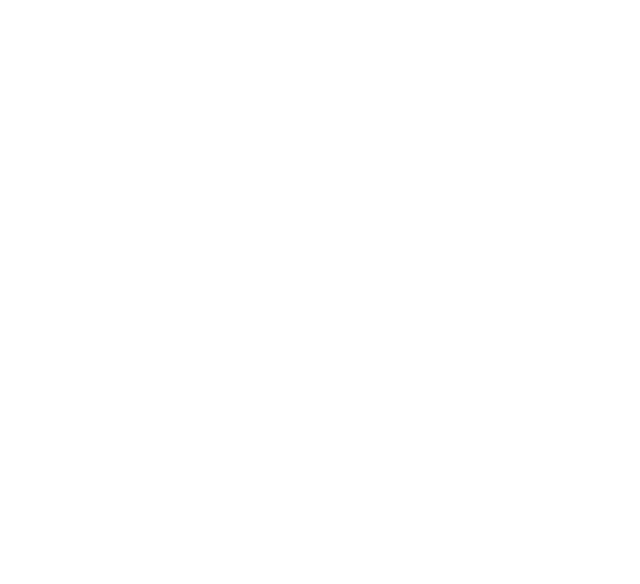
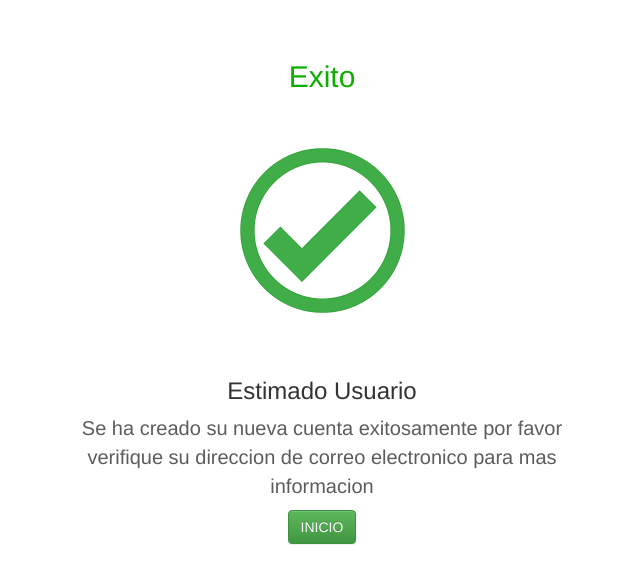
Before and after one commit to DovahChief/GOWEB, a plain HTML site: page pagina/creado.html in a window 1280 px wide. Shown: the whole page, without its empty margins (318-958 px from the left). Drawn offline with nearby package versions, Linux system fonts and the light colour scheme.

Commit message:
mejoras a pagina de notificacion

```diff
--- a/pagina/creado.html
+++ b/pagina/creado.html
@@ -4,9 +4,39 @@
     <meta charset="UTF-8">
     <meta name="viewport" content="width=device-width, initial-scale=1.0">
     <meta http-equiv="X-UA-Compatible" content="ie=edge">
+
+    <!-- Latest compiled and minified CSS -->
+    <link rel="stylesheet" href="https://maxcdn.bootstrapcdn.com/bootstrap/3.3.7/css/bootstrap.min.css" integrity="sha384-BVYiiSIFeK1dGmJRAkycuHAHRg32OmUcww7on3RYdg4Va+PmSTsz/K68vbdEjh4u" crossorigin="anonymous">
+
+    <!-- Optional theme -->
+    <link rel="stylesheet" href="https://maxcdn.bootstrapcdn.com/bootstrap/3.3.7/css/bootstrap-theme.min.css" integrity="sha384-rHyoN1iRsVXV4nD0JutlnGaslCJuC7uwjduW9SVrLvRYooPp2bWYgmgJQIXwl/Sp" crossorigin="anonymous">
+
+    <!-- Latest compiled and minified JavaScript -->
+    <script src="https://maxcdn.bootstrapcdn.com/bootstrap/3.3.7/js/bootstrap.min.js" integrity="sha384-Tc5IQib027qvyjSMfHjOMaLkfuWVxZxUPnCJA7l2mCWNIpG9mGCD8wGNIcPD7Txa" crossorigin="anonymous"></script>
+
+
     <title>Usuario creado con exito</title>
 </head>
 <body>
+    <div class="container">
+        <div class="row text-center">
+            <div class="col-sm-6 col-sm-offset-3">
+            <br><br> <h2 style="color:#0fad00">Exito</h2>
+
+            <img src="assets/check.png">
+
+            <h3>Estimado Usuario</h3>
+
+            <p style="font-size:20px;color:#5C5C5C;">
+                Se ha creado su nueva cuenta exitosamente por favor verifique su direccion de
+                correo electronico para mas informacion
+            </p>
+            <a href="http://localhost:8080/api" class="btn btn-success">INICIO</a>
+        <br><br>
+            </div>
+
+        </div>
+    </div>
 
 </body>
 </html>
```
Also changed, not shown: pagina/ccuenta.html (+1 -0 lines), pagina/index.html (+3 -2 lines), pagina/assets/check.png (added), 1 other file.
